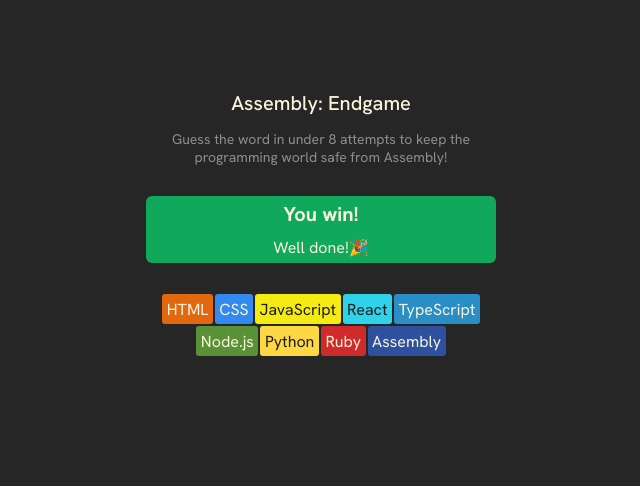
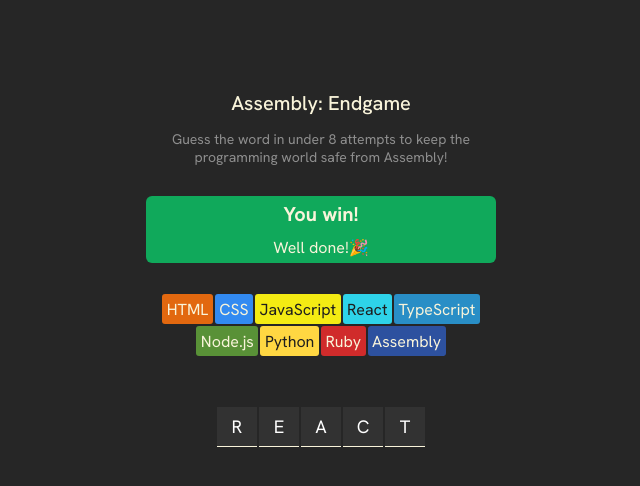
Before and after one commit to tiff3b/Assembly-Endgame, a React (Vite) app: page / in a window 1280 px wide. Shown: the top 486 px of the page, without its empty margins (319-959 px from the left). Built offline with nearby package versions, Linux system fonts and the light colour scheme.

Commit message:
Added word element

```diff
--- a/src/App.jsx
+++ b/src/App.jsx
@@ -3,10 +3,11 @@
 import languages from './language.js'
 
 export default function Endgame() {
-
+    const [currentWord, setCurrentWord] = useState("react");
     const languageElements = languages.map((lang) =>{
         return(
             <span
+               className="chip"
                key={lang.name}
                name={lang.name}
                style={{
@@ -18,6 +19,11 @@
             </span>
         )
     })
+
+    const wordElements = currentWord.split("").map((letter, index) =>
+            <span key={index} className="letter">{letter.toUpperCase()}
+            </span>
+        )
 
     return (
         <main>
@@ -32,6 +38,9 @@
             <section className="language-chips">
                 {languageElements}
             </section>
+            <section className="word">
+                {wordElements}
+            </section>
         </main>
     )
 }
--- a/src/index.css
+++ b/src/index.css
@@ -58,8 +58,28 @@
   width: 350px;
 }
 
-span{
+span.chip {
   border-radius: 3px;
   padding: 4.5px;
   margin: 1px;
 }
+
+.word{
+  display: flex;
+  justify-content: center;
+  gap: 2px;
+  margin-top: 40px;
+  padding: 10px 0;
+}
+
+span.letter {
+  color: #ffffff;
+  background-color: #323232;
+  font-size: 1.125em;
+  width: 40px;
+  height: 40px;
+  display: flex;
+  align-items: center;
+  justify-content: center;
+  border-bottom: 1px solid #f9f4da;
+}
```
